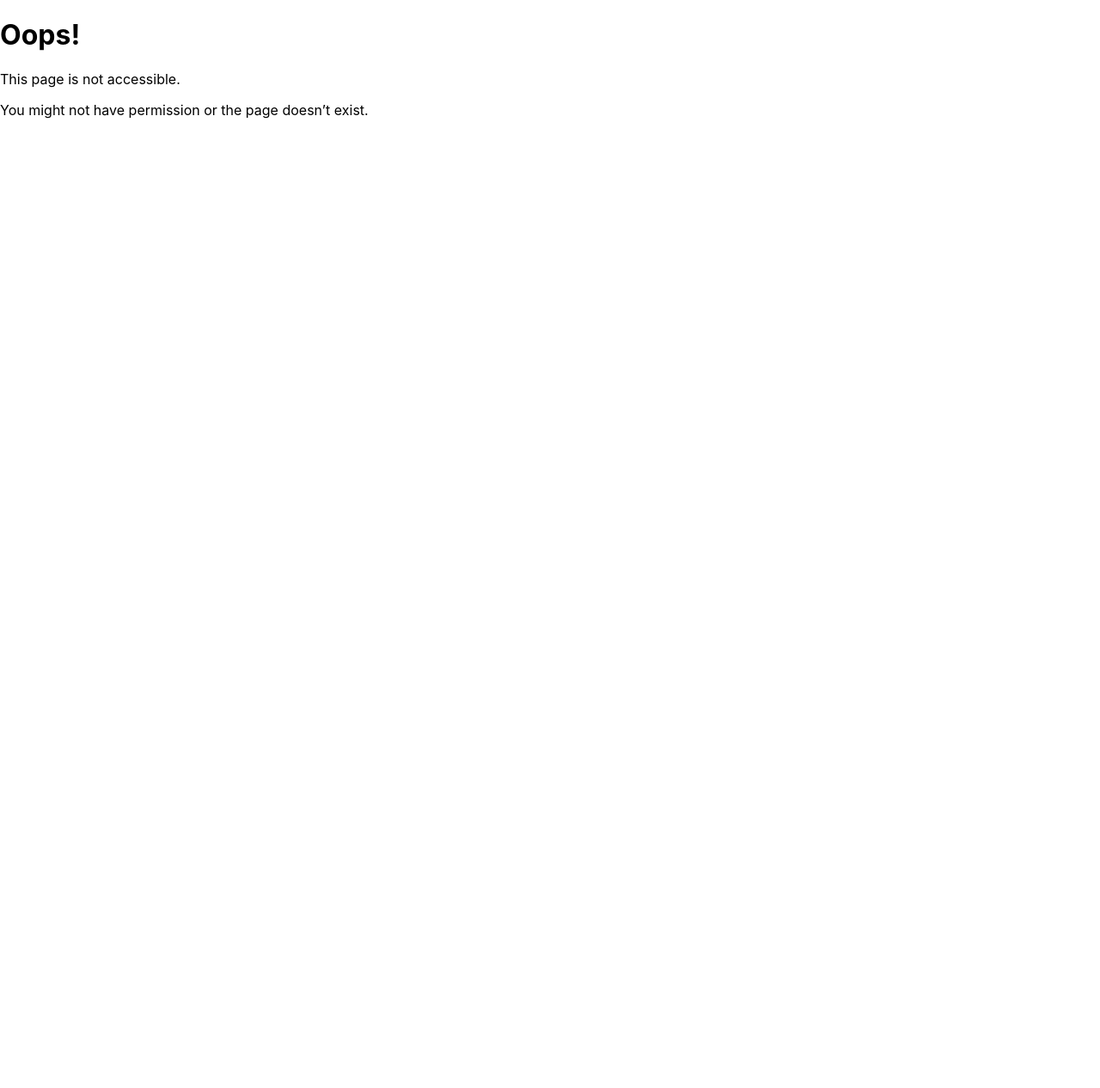
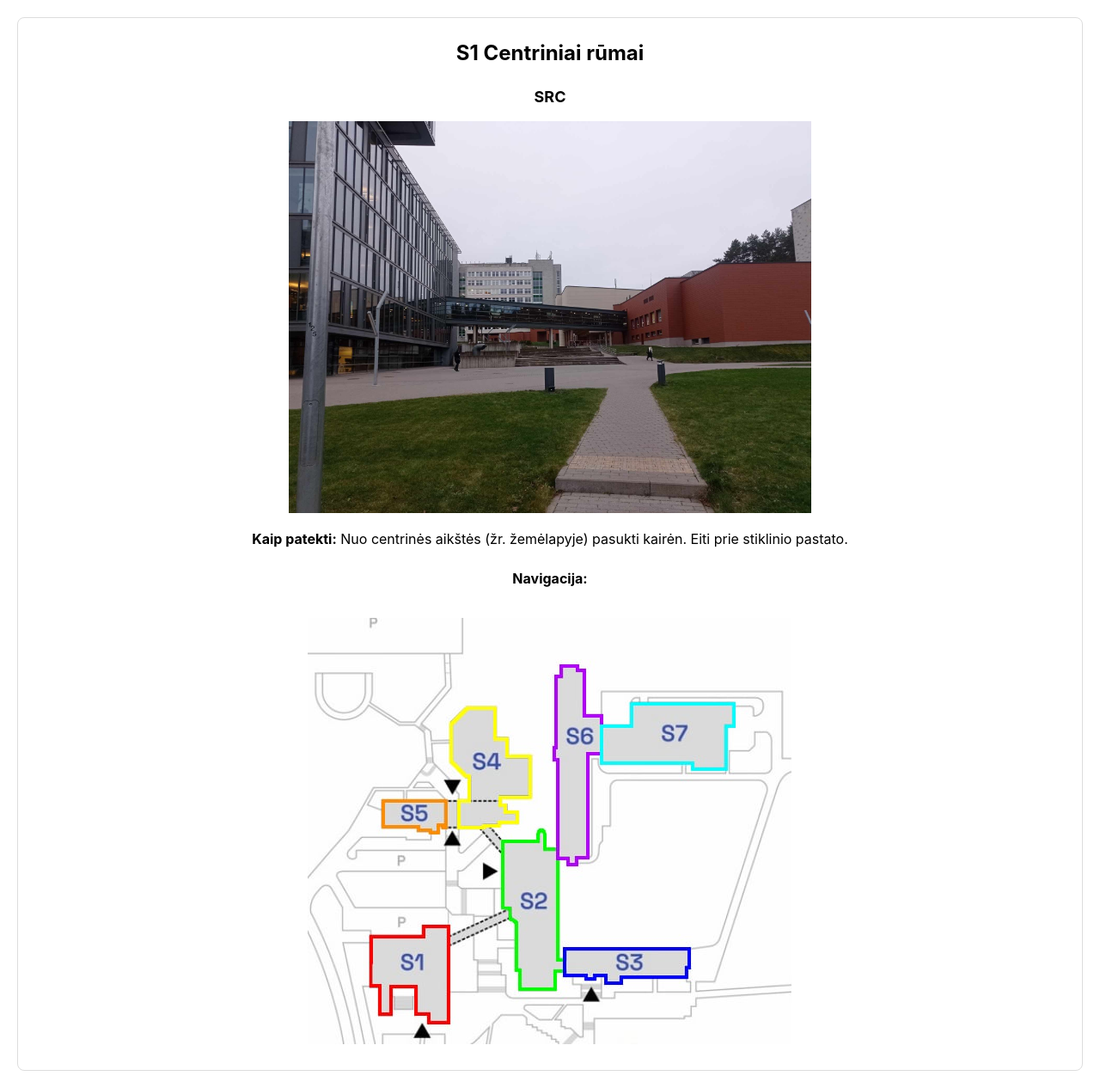
Before and after one commit to nemokuprogramuot/vgtu-map-system, a React (Create React App) app in the folder front/: page /S1 in a window 1280 px wide. Shown: the whole page at 86% size. Before the commit the page ends 800 px from the top, so only its background shows below. Built offline with nearby package versions, Linux system fonts and the light colour scheme.

Commit message:
#VMS-14 created and modified dynamic routing

```diff
--- a/front/src/App.js
+++ b/front/src/App.js
@@ -2,6 +2,8 @@ import React from "react";
 import { BrowserRouter as Router, Route, Routes } from "react-router-dom"; // Use Routes instead of Switch
 import Main from "./Main";
 import ErrorPage from "./ErrorPage";
+import S1 from './S1';
+
 
 function App() {
   return (
@@ -10,6 +12,7 @@ function App() {
 
         <Routes>
           <Route path="/" element={<Main />} />
+          <Route path="/S1" element={<S1 />} />
           <Route path="*" element={<ErrorPage />} />
         </Routes>
 
--- a/front/src/Main.js
+++ b/front/src/Main.js
@@ -8,13 +8,13 @@ const Main = () => {
 
 
   const buttons = [
-    { id: 1, top: "71%", left: "11.5%", width: "99px", height: "121px", path: "/1" },
-    { id: 2, top: "51%", left: "39%", width: "69px", height: "187px", path: "/2" },
-    { id: 3, top: "76%", left: "51.5%", width: "153px", height: "50px", path: "/3" },
-    { id: 4, top: "22%", left: "28.25%", width: "103px", height: "150px", path: "/4" },
-    { id: 5, top: "43%", left: "14.25%", width: "79px", height: "45px", path: "/5" },
-    { id: 6, top: "13%", left: "49%", width: "65px", height: "239px", path: "/6" },
-    { id: 7, top: "22%", left: "60%", width: "157px", height: "83px", path: "/7" },
+    { id: 1, top: "71%", left: "11.5%", width: "99px", height: "121px", path: "/S1" },
+    { id: 2, top: "51%", left: "39%", width: "69px", height: "187px", path: "/S2" },
+    { id: 3, top: "76%", left: "51.5%", width: "153px", height: "50px", path: "/S3" },
+    { id: 4, top: "22%", left: "28.25%", width: "103px", height: "150px", path: "/S4" },
+    { id: 5, top: "43%", left: "14.25%", width: "79px", height: "45px", path: "/S5" },
+    { id: 6, top: "13%", left: "49%", width: "65px", height: "239px", path: "/S6" },
+    { id: 7, top: "22%", left: "60%", width: "157px", height: "83px", path: "/S7" },
 
   ];
 
--- /dev/null
+++ b/front/src/S1.js
@@ -0,0 +1,76 @@
+import React from "react";
+import pradine from "./photos/placeholder1.jpg"
+import zemelapis from "./photos/placeholder2.jpg"
+
+const Page1 = () => {
+
+  const styles = {
+    container: {
+      margin: "20px",
+      padding: "10px",
+      border: "1px solid #ddd",
+      borderRadius: "8px",
+      display: "flex",
+      flexDirection: "column",
+      alignItems: "center",
+      justifyContent: "center",
+      textAlign: "center",
+    },
+    image: {
+      maxWidth: "50%",
+      marginBottom: "10px",
+    },
+    header: {
+      fontSize: "24px",
+      fontWeight: "bold",
+    },
+    subheader: {
+      fontSize: "18px",
+      marginTop: "10px",
+    },
+    description: {
+      fontSize: "16px",
+      marginTop: "10px",
+    },
+    photo: {
+      maxWidth: "100%",
+      margin: "20px 0",
+    },
+    photoContainer: {
+      display: "flex",
+      flexDirection: "column",
+      alignItems: "center",
+      gap: "20px",
+    },
+
+  };
+
+  return (
+    <div style={styles.container}>
+      <h1 style={styles.header}>S1 Centriniai rūmai</h1>
+      <h3 style={styles.subheader}>SRC</h3>
+      <img
+        src= {zemelapis}
+        alt="Map of S1 Centriniai rūmai"
+        style={styles.image}
+      />
+      <p style={styles.description}>
+        <strong>Kaip patekti:</strong> Nuo centrinės aikštės (žr. žemėlapyje) pasukti
+        kairėn. Eiti prie stiklinio pastato.
+      </p>
+      <p style={styles.description}>
+        <strong>Navigacija:</strong>
+      </p>
+      <div style = {styles.photoContainer}>
+      <img
+        src = {pradine}
+        alt="Photo 1"
+        style={styles.photo}
+      />
+
+      </div>
+    </div>
+  );
+};
+
+export default Page1;
```
Also changed, not shown: front/src/photos/placeholder1.jpg (added), front/src/photos/placeholder2.jpg (added).
